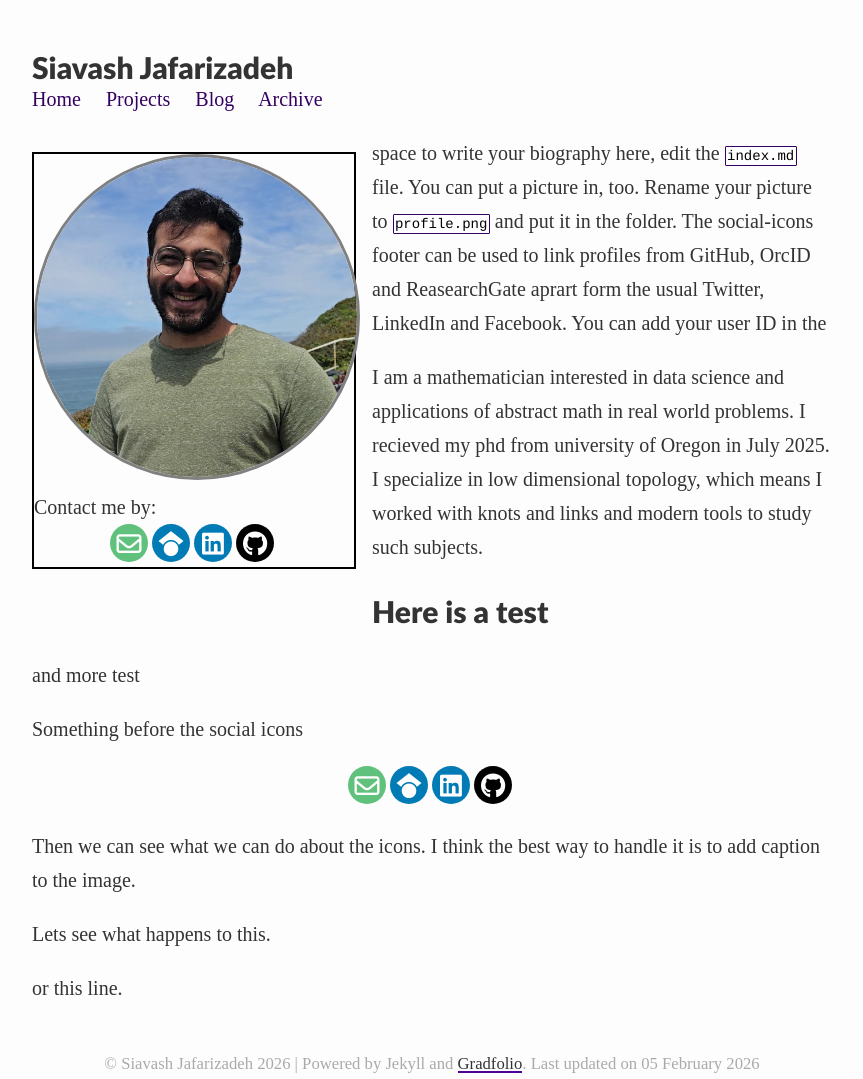
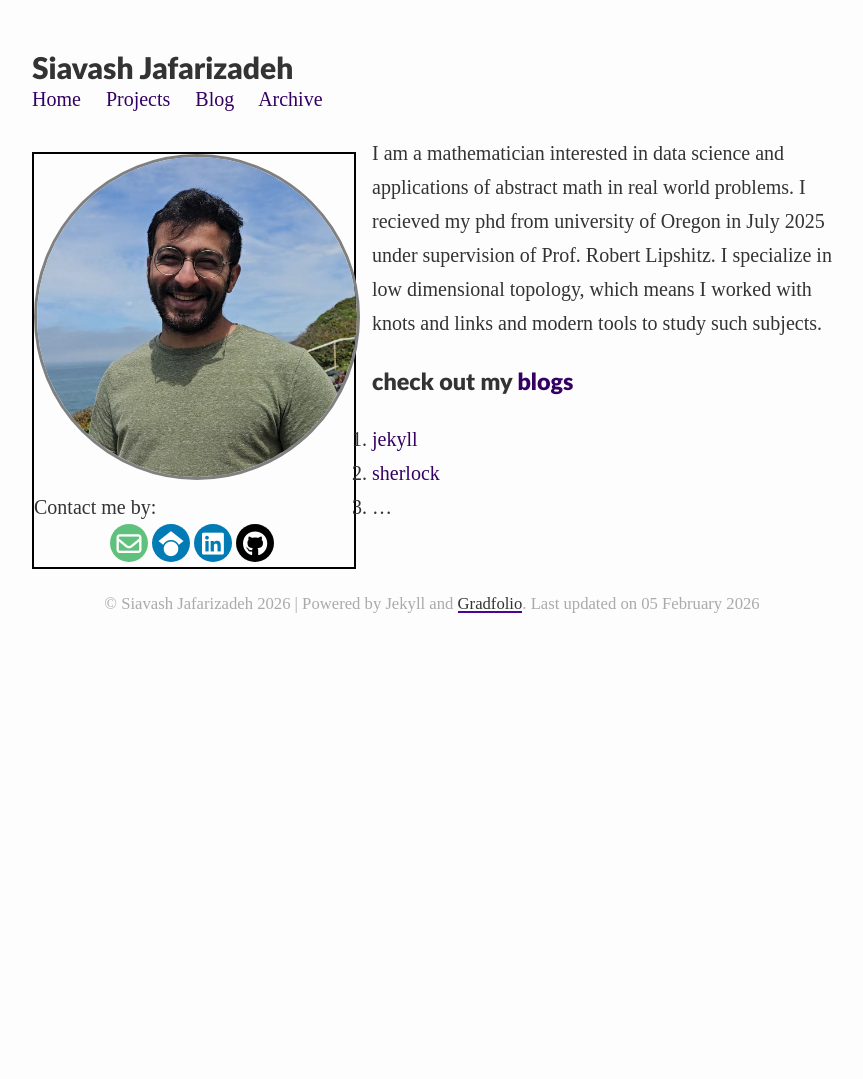
Before and after one commit to Sia-jaf/Sia-jaf.github.io, a Jekyll site: the page built from index.md, in a window 1280 px wide. Shown: the whole page, without its empty margins (208-1071 px from the left). Built offline with Jekyll 4.4.1, drawn with Linux system fonts in a browser that asks for light colours; some web fonts are replaced; after the commit the page ends 980 px from its top, so only the background shows below that.

Commit message:
updated the bio

```diff
--- a/index.md
+++ b/index.md
@@ -6,18 +6,12 @@ profile:
   image: profile_Feb25.JPG
 published: true
 ---
-space to write your biography here, edit the `index.md` file. You can put a picture in, too. Rename your picture to `profile.png` and put it in the folder. The social-icons footer can be used to link profiles from GitHub, OrcID and ReasearchGate aprart form the usual Twitter, LinkedIn and Facebook. You can add your user ID in the
 
-I am a mathematician interested in data science and applications of abstract math in real world problems. I recieved my phd from university of Oregon in July 2025. I specialize in low dimensional topology, which means I worked with knots and links and modern tools to study such subjects.
-## Here is a test
-and more test
+I am a mathematician interested in data science and applications of abstract math in real world problems. I recieved my phd from university of Oregon in July 2025 under supervision of Prof. Robert Lipshitz. I specialize in low dimensional topology, which means I worked with knots and links and modern tools to study such subjects.
 
-<p> Something before the social icons {% include social-footer.html %} </p>
-
-Then we can see what we can do about the icons. I think the best way to handle it is to add caption to the image.
-
-Lets see what happens to this.
-
-or this line.
+### check out my [blogs](posts.html)
+1. [jekyll](_posts/2016-01-01-jekyll.md)
+1. [sherlock](_posts/2017-10-03-sherlock.md)
+1. ...
 
 [//]: # ([Gradfolio](https://github.com/jitinnair1/gradfolio){:target="_blank"} is a responsive, dark-mode ready Jekyll theme designed keeping academia in mind. The easiest way to install the theme is to fork it using GitHub. Check the README file for [instructions](https://github.com/jitinnair1/gradfolio#installation){:target="_blank"}. If you want to use this space to write your biography here, edit the `index.md` file. You can put a picture in, too. Rename your picture to `profile.png` and put it in the `assets/images/` folder. The social-icons footer can be used to link profiles from GitHub, OrcID and ReasearchGate aprart form the usual Twitter, LinkedIn and Facebook. You can add your user ID in the `_config.yml` file to link your accounts. PS: If you liked the theme, do star it on GitHub! ### Also, check out: - [autoCV](https://github.com/jitinnair1/autocv) - a LaTeX template that builds and deploys the CV using GitHub Actions, so you will always have a ready link for your latest CV - [Tail](https://github.com/jitinnair1/tail) - a minimal, quick-setup template for a blog)
```
